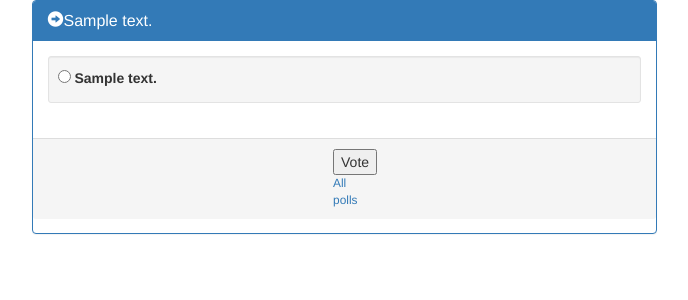
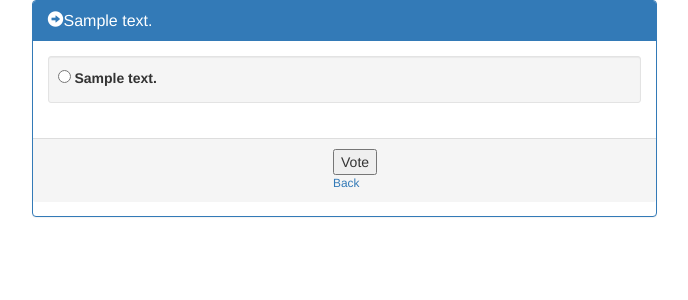
Before and after one commit to TaninDean/ku-polls, a Django app: page /polls/1/ in a window 1280 px wide. Shown: the top 300 px of the page, without its empty margins (296-984 px from the left). Run offline with Django 3.2, Linux system fonts and the light colour scheme; tables that the repository leaves empty hold one stand-in row (values such as "Sample post"); some libraries are stand-ins or nearby versions.

Commit message:
fix button

```diff
--- a/polls/templates/polls/detail.html
+++ b/polls/templates/polls/detail.html
@@ -31,7 +31,7 @@
                         <div class="col-md-1">
                             <input type="submit" value="Vote">
                             <br><a href="{% url 'polls:index' %}" class="small">
-                                All polls </a>
+                               Back</a>
                         </div>
                     </div>
                 </div>
--- a/polls/templates/polls/results.html
+++ b/polls/templates/polls/results.html
@@ -21,5 +21,7 @@
                 {% endfor %}
             </tbody>
         </table>
+        <br><a href="{% url 'polls:index' %}" class="btn btn-primary" role="button">
+            Back </a>
     </div>
 </div>
```
